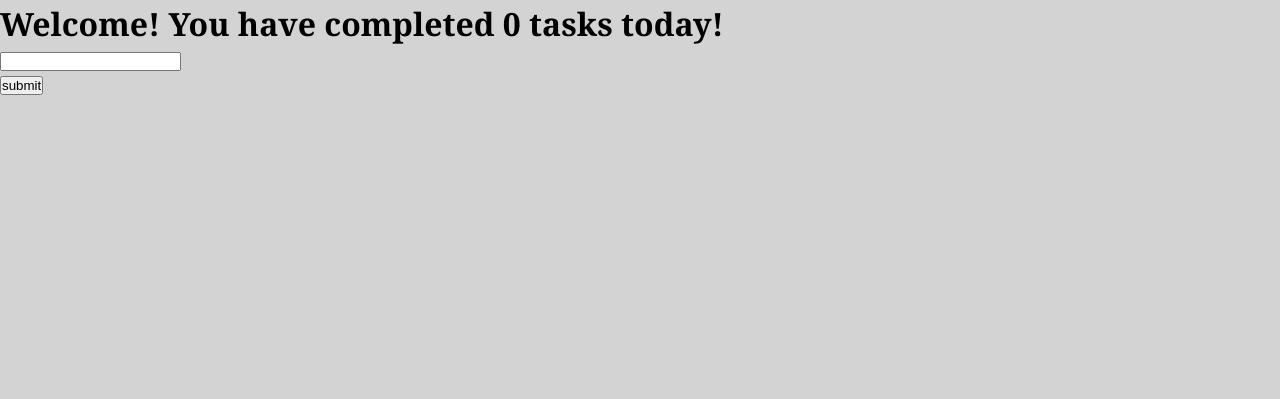
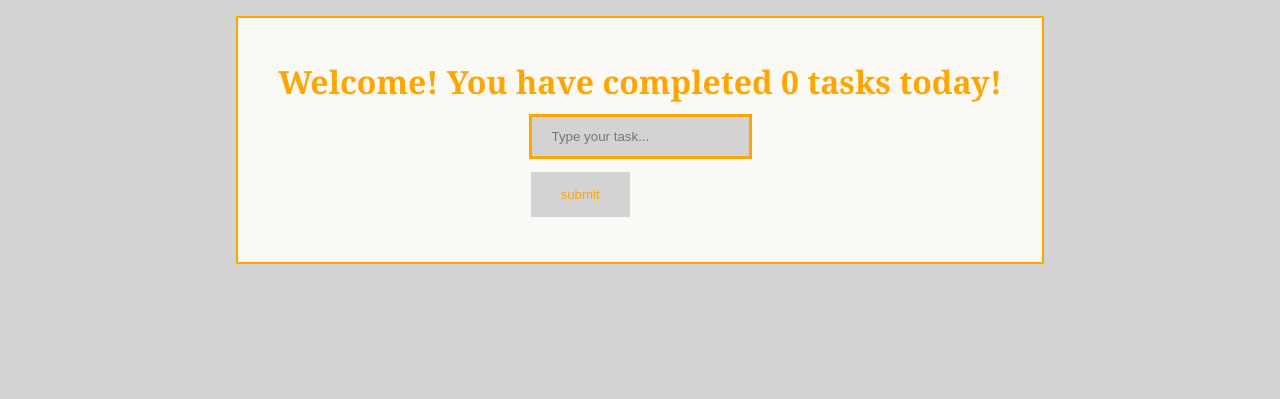
Before and after one commit to Tusker-Canada/ProductiveX, a Flask app: page /todo in a window 1280 px wide. Shown: the part 60-459 px from the top of the page. Run offline with Flask 2, Linux system fonts and the light colour scheme.

Commit message:
Finished more CSS
home - done
news - done
todo - done

calendar - Save Issues, no custom styling

courses - incomplete

Co-Authored-By: Mr-Yeety <98505470+Mr-Yeety@users.noreply.github.com>

```diff
--- a/main.py
+++ b/main.py
@@ -75,7 +75,7 @@ def calender():
   return render_template("calendar.html")
 
 @app.route('/courses')
-def calender():
+def courses():
   return render_template("courses.html")
 
 
--- a/templates/courses.html
+++ b/templates/courses.html
@@ -3,6 +3,7 @@
 <head>
     <meta charset="UTF-8">
     <title>Courses</title>
+    <link rel="icon" href="https://i.ibb.co/xDwJgJX/P.png">
 </head>
 <body>
 
--- a/templates/index.html
+++ b/templates/index.html
@@ -3,6 +3,7 @@
 <head>
     <meta charset="UTF-8">
     <title>News</title>
+    <link rel="icon" href="https://i.ibb.co/xDwJgJX/P.png">
 </head>
 <body>
 
--- a/templates/news.html
+++ b/templates/news.html
@@ -3,6 +3,7 @@
 <head>
     <meta charset="UTF-8">
     <title>News</title>
+    <link rel="icon" href="https://i.ibb.co/xDwJgJX/P.png">
 </head>
 <body>
 
--- a/templates/todo.html
+++ b/templates/todo.html
@@ -3,6 +3,7 @@
 <head>
     <meta charset="UTF-8">
     <title>Todo</title>
+    <link rel="icon" href="https://i.ibb.co/xDwJgJX/P.png">
 </head>
 
 
@@ -21,36 +22,37 @@
 
     </nav>
 
-    <h1>Welcome! You have completed {{counter_val}} tasks today!</h1>
+
 </body>
 
 
-<main>
+<header>
+
+
+    <div class = "item-creator" >
+    <h1 class = "counter" >Welcome! You have completed {{counter_val}} tasks today!</h1>
     <form action="http://localhost:3000/todo", method = "POST">
-        <p><input type="text" name="Name"/></p>
-        <p><input type="submit" value ="submit"/></p>
+        <p><input class = "input-text" placeholder="Type your task..." type="text" name="Name"/></p>
+        <p><input class = "btn" type="submit" value ="submit"/></p>
     </form>
+</div>
 
-    {% if items is none %}
-    <form action="http://localhost:3000/todo", method = "POST">
-        <p><input type="text" name="Name"/></p>
-        <p><input type="submit" value ="submit"/></p>
-    </form>
-    {% endif %}
 
     {% for item in items %}
-    <p> {{item}} </p>
+    <div class = "item-actions">
+    <p class = "task-item"> Task: {{item}} </p>
     <form action="http://localhost:3000/finished", method = "POST">
-        <p><input type="checkbox" value = "{{item}}" name="Name" onChange="this.form.submit()"/></p>
+        <p><input   type="checkbox" value = "{{item}}" name="Name" onChange="this.form.submit()"/> Finish Task</p>
 
     </form>
     <form action="http://localhost:3000/delete", method = "POST">
         <p><input type="hidden" value = "{{item}}" name="Name"/></p>
-        <button value = "" type = "submit"></button>
+        <button class = "btn" value = "" type = "submit"> Delete Task </button>
     </form>
+</div>
     {% endfor %}
 
-</main>
+</header>
 
 <style>
 
@@ -125,6 +127,86 @@ html {
     background-color: #D3D3D3;
 }
 
+header {
+    background-color: #D3D3D3;
+    color: black;
+    min-height: 400px;
+    justify-content: space-between;
+    align-items: center;
+    height: 100%;
+    font-weight: bold;
+    display: flex;
+    flex-direction: column;
+
+}
+
+.item-actions {
+    background-color: #FAF9F6;
+    padding: 5vh;
+    margin: 2vh;
+    overflow: hidden;;
+    display: flex;
+    flex-direction: column;
+    justify-content: space-between;
+    border: orange 2px solid;
+}
+
+.item-creator {
+    background-color: #FAF9F6;
+    padding: 5vh;
+    margin: 2vh;
+    overflow: hidden;;
+    display: flex;
+    flex-direction: column;
+    align-items: center;
+    position: relative;
+    justify-content: space-between;
+    border: orange 2px solid;
+}
+
+.counter {
+    color: orange;
+}
+
+
+.input-text {
+    background-color: #D3D3D3;
+    width: 100%;
+  padding: 12px 20px;
+  margin: 8px 0;
+  box-sizing: border-box;
+  border: 3px solid orange;
+
+  outline: none;
+
+}
+
+.btn {
+    background-color: #D3D3D3;
+    border: none;
+    color: orange;
+    padding: 15px 30px;
+    text-decoration: none;
+    margin: 5px 2px;
+}
+
+.btn:hover {
+    background-color: orange;
+    border: none;
+    color: #D3D3D3;
+    padding: 15px 30px;
+    text-decoration: none;
+    margin: 5px 2px;
+}
+
+.task-item {
+    color: orange;
+    size: 16px;
+}
+
+.task-finish {
+    size: 10px;
+}
 
 
 </style>
```
Also changed, not shown: templates/calendar.html (+74 -2 lines), P.png (deleted).
